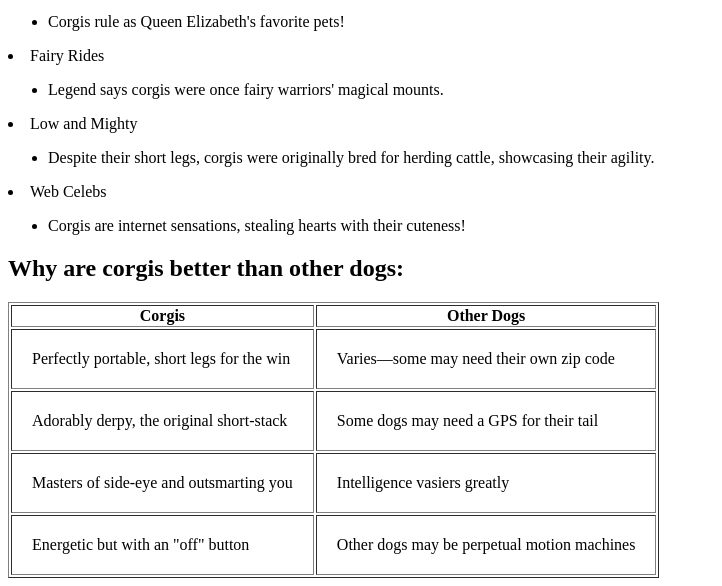
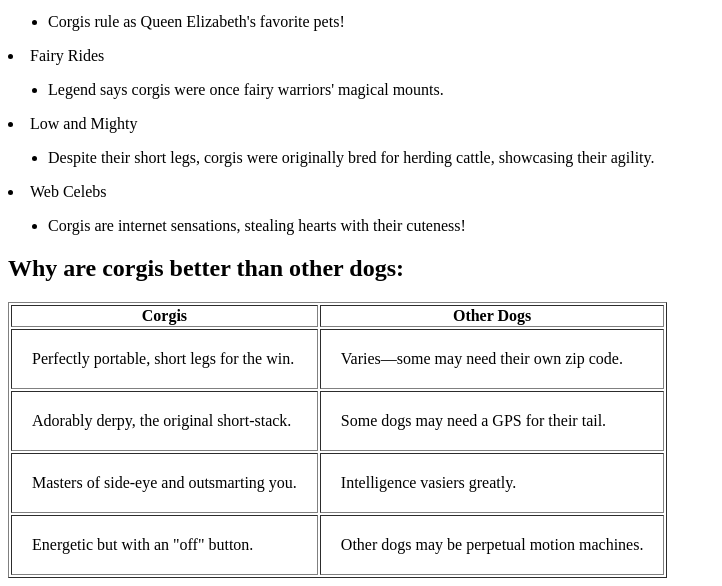
Before and after one commit to idaholmes/Week1, a plain HTML site: page about.html in a window 1280 px wide. Shown: the part 441-1027 px from the top of the page, without its empty margins (0-722 px from the left). Drawn offline with Linux system fonts and the light colour scheme.

Commit message:
clean up

```diff
--- a/about.html
+++ b/about.html
@@ -42,19 +42,19 @@
                 <th>Other Dogs</th>
             </tr>
             <tr>
-                <td>Perfectly portable, short legs for the win</td>
-                <td>Varies—some may need their own zip code</td>
+                <td>Perfectly portable, short legs for the win.</td>
+                <td>Varies—some may need their own zip code.</td>
             </tr>
             <tr>
-                <td>Adorably derpy, the original short-stack</td>
-                <td>Some dogs may need a GPS for their tail</td>
+                <td>Adorably derpy, the original short-stack.</td>
+                <td>Some dogs may need a GPS for their tail.</td>
             </tr>
             <tr>
-                <td>Masters of side-eye and outsmarting you</td>
-                <td>Intelligence vasiers greatly</td>
+                <td>Masters of side-eye and outsmarting you.</td>
+                <td>Intelligence vasiers greatly.</td>
             </tr>
-            <td>Energetic but with an "off" button</td>
-            <td>Other dogs may be perpetual motion machines</td>
+            <td>Energetic but with an "off" button.</td>
+            <td>Other dogs may be perpetual motion machines.</td>
             </tr>
         </table>
         <!-- I wanted to make the table into a pros and cons cori page. This is done by using tr for each line and td for each new wording-->
```
Also changed, not shown: test.html (deleted, +0 -34 lines).
